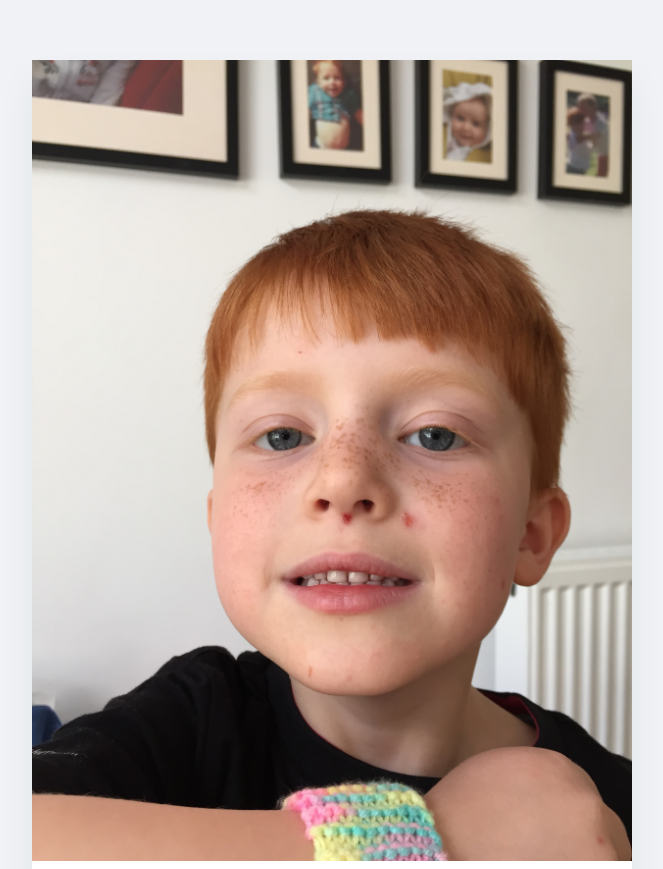
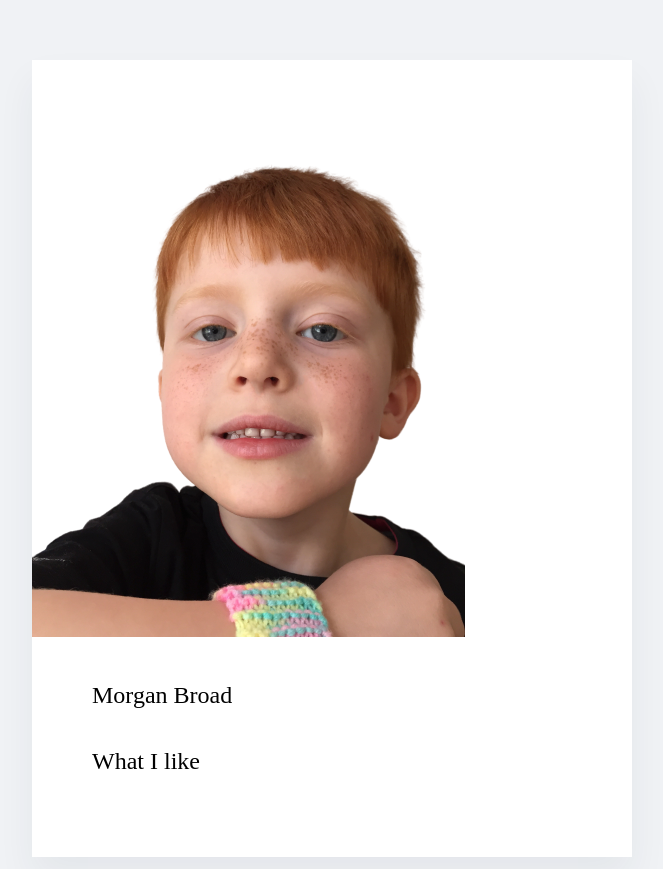
Before and after one commit to broad-fun/morgan, a website built with Parcel: page src/index.html in a window 1280 px wide. Shown: the top 869 px of the page, without its empty margins (308-971 px from the left). Built offline with nearby package versions, Linux system fonts and the light colour scheme.

Commit message:
Update index.html

```diff
--- a/src/index.html
+++ b/src/index.html
@@ -59,7 +59,7 @@
               class="deferred"
               style="background-image: none; background-size: 100% 100%; background-position: left top; background-repeat: no-repeat;"
               ><img
-                src="./images/me.jpg"
+                src="./images/90A64F2F-47DF-4A3C-8059-103B5FD3DF67.png"
                 alt=""
                 style="opacity: 1; transition: opacity 0.375s ease-in-out 0s; max-width:100%;"
             /></span>
```
